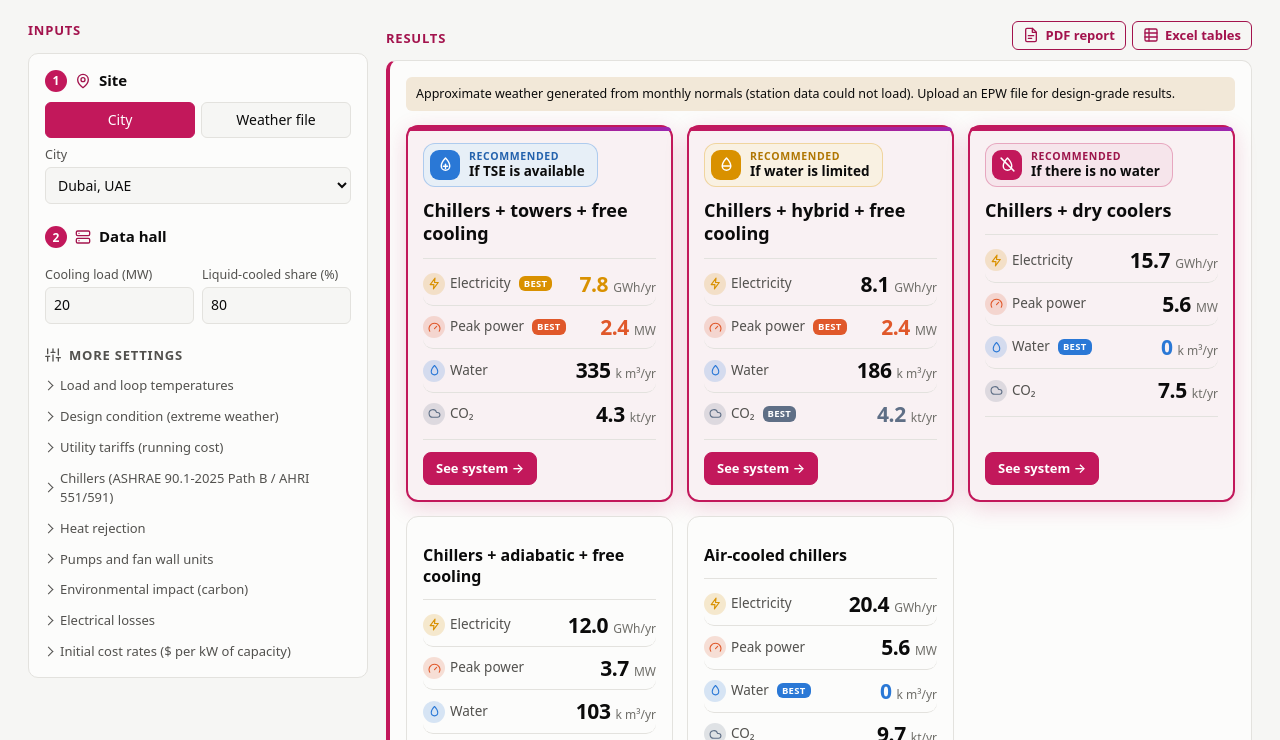
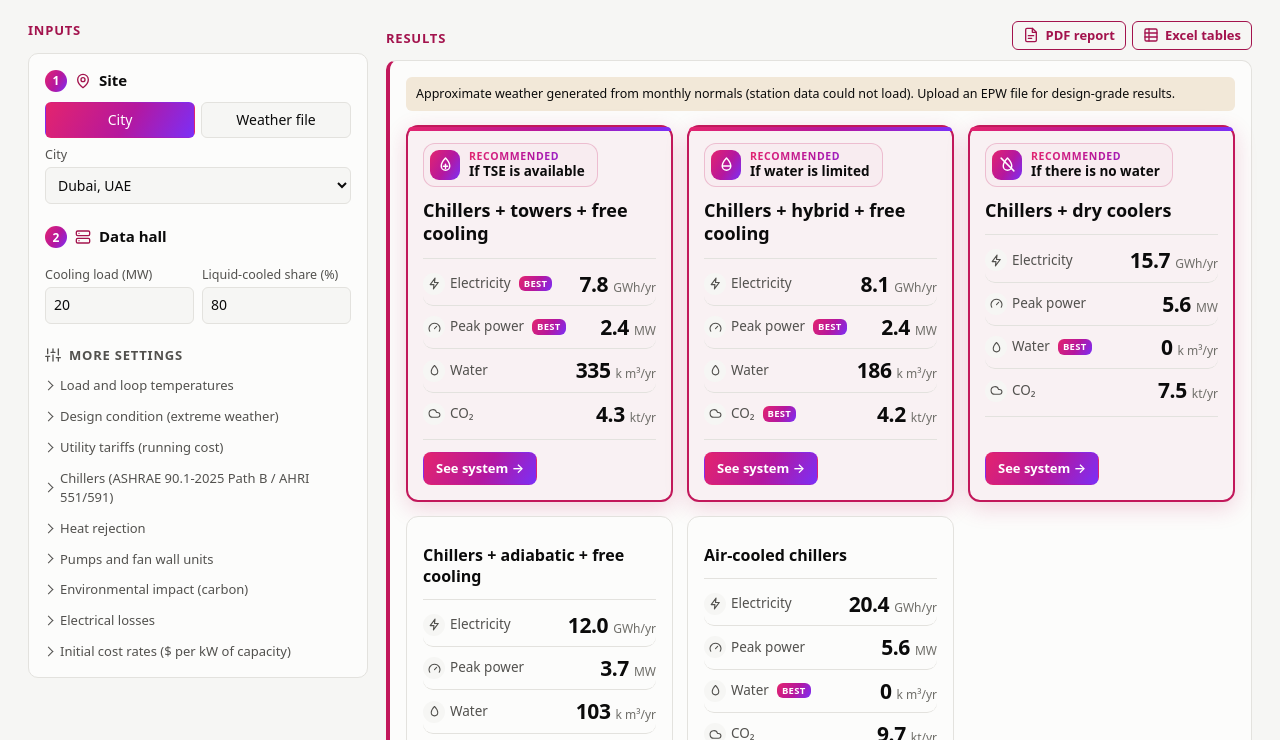
Before and after one commit to Motaz-othman/othman-energy-lab, a plain HTML site: page dist/cooling-plant.html in a window 1280 px wide. Shown: the part 60-800 px from the top of the page. Drawn offline with nearby package versions, Linux system fonts and the light colour scheme.

Commit message:
One colour family: pink-to-purple brand gradient on labels, Best badges, buttons, tabs and numbered steps; metric icons and values neutral
Co-Authored-By: Claude Opus 5.5 <noreply@anthropic.com>

```diff
--- a/data-centers/cooling-plant/style.css
+++ b/data-centers/cooling-plant/style.css
@@ -163,3 +163,14 @@
 .artlink{margin:14px 0 0;font-size:13.5px;color:var(--text2)}
 .artlink a{color:var(--brand-ink);font-weight:600}
 .toolfoot{margin:24px 28px 0;font-size:13px;color:var(--text2)}.toolfoot a{color:var(--brand-ink);font-weight:600}@media (max-width:900px){.toolfoot{margin:20px 16px 0}}
+/* one colour family: brand gradient for labels, badges and buttons; metrics neutral */
+.wrec,.wrec.w-plenty,.wrec.w-limited,.wrec.w-none{--wc:var(--brand);background:color-mix(in srgb,var(--brand) 7%,var(--surface));border-color:color-mix(in srgb,var(--brand) 22%,transparent)}
+.wrec i{background:var(--grad)}
+.wrec small{background:var(--grad);-webkit-background-clip:text;background-clip:text;color:transparent}
+.scard .kn>div,.scard .kn>div.hi{--m:var(--text2)}
+.scard .kl i{background:var(--bg);color:var(--text2)}
+.scard .kl .best{background:var(--grad);color:#fff}
+.scard .kn>div.hi .kv{color:var(--text)}
+.scard.rec::before{background:var(--grad)}
+.scard.rec .link{background:var(--grad);border-color:transparent;color:#fff}
+#inputs h2.ih .n{background:var(--grad)}
--- a/dist/cooling-plant.html
+++ b/dist/cooling-plant.html
@@ -287,6 +287,10 @@ a.tcard:hover .thumb .rk .best{transform:scaleX(1.04)}
 .thumb .tk rect{fill:var(--surface);stroke:var(--text2);stroke-width:1.5}
 .thumb .tk .lvl{fill:color-mix(in srgb,var(--s1) 45%,transparent);stroke:none;transform-box:fill-box;transform-origin:bottom;transition:transform .35s ease}
 a.tcard:hover .thumb .tk .lvl{transform:scaleY(1.6)}
+/* brand gradient (pink to purple), used on the main accents */
+:root{--grad:linear-gradient(120deg,#e3246e 0%,#b5179e 55%,#7b2ff7 100%)}
+.tabs button.on,.seg button.on,.rtabs button.on,.btn.primary{background:var(--grad);border-color:transparent;color:#fff}
+.btn.primary:hover{background:var(--grad);filter:brightness(.94)}
 </style>
 <style>
 /* Cooling Plant Selector: page-specific styles (loads after shared/css/base.css) */
@@ -454,6 +458,17 @@ a.tcard:hover .thumb .tk .lvl{transform:scaleY(1.6)}
 .artlink{margin:14px 0 0;font-size:13.5px;color:var(--text2)}
 .artlink a{color:var(--brand-ink);font-weight:600}
 .toolfoot{margin:24px 28px 0;font-size:13px;color:var(--text2)}.toolfoot a{color:var(--brand-ink);font-weight:600}@media (max-width:900px){.toolfoot{margin:20px 16px 0}}
+/* one colour family: brand gradient for labels, badges and buttons; metrics neutral */
+.wrec,.wrec.w-plenty,.wrec.w-limited,.wrec.w-none{--wc:var(--brand);background:color-mix(in srgb,var(--brand) 7%,var(--surface));border-color:color-mix(in srgb,var(--brand) 22%,transparent)}
+.wrec i{background:var(--grad)}
+.wrec small{background:var(--grad);-webkit-background-clip:text;background-clip:text;color:transparent}
+.scard .kn>div,.scard .kn>div.hi{--m:var(--text2)}
+.scard .kl i{background:var(--bg);color:var(--text2)}
+.scard .kl .best{background:var(--grad);color:#fff}
+.scard .kn>div.hi .kv{color:var(--text)}
+.scard.rec::before{background:var(--grad)}
+.scard.rec .link{background:var(--grad);border-color:transparent;color:#fff}
+#inputs h2.ih .n{background:var(--grad)}
 </style>
 <script src="https://cdnjs.cloudflare.com/ajax/libs/Chart.js/4.4.1/chart.umd.min.js"></script>
 <meta name="author" content="Mutaz Othman">
--- a/shared/css/base.css
+++ b/shared/css/base.css
@@ -261,3 +261,7 @@ a.tcard:hover .thumb .rk .best{transform:scaleX(1.04)}
 .thumb .tk rect{fill:var(--surface);stroke:var(--text2);stroke-width:1.5}
 .thumb .tk .lvl{fill:color-mix(in srgb,var(--s1) 45%,transparent);stroke:none;transform-box:fill-box;transform-origin:bottom;transition:transform .35s ease}
 a.tcard:hover .thumb .tk .lvl{transform:scaleY(1.6)}
+/* brand gradient (pink to purple), used on the main accents */
+:root{--grad:linear-gradient(120deg,#e3246e 0%,#b5179e 55%,#7b2ff7 100%)}
+.tabs button.on,.seg button.on,.rtabs button.on,.btn.primary{background:var(--grad);border-color:transparent;color:#fff}
+.btn.primary:hover{background:var(--grad);filter:brightness(.94)}
```
Also changed, not shown: dist/low-carbon-cooling.html (+4 -0 lines), dist/peak-shaving-tank.html (+4 -0 lines), dist/rack-cooling.html (+4 -0 lines), dist/ride-through-tank.html (+4 -0 lines), sitemap.xml (+9 -9 lines).
